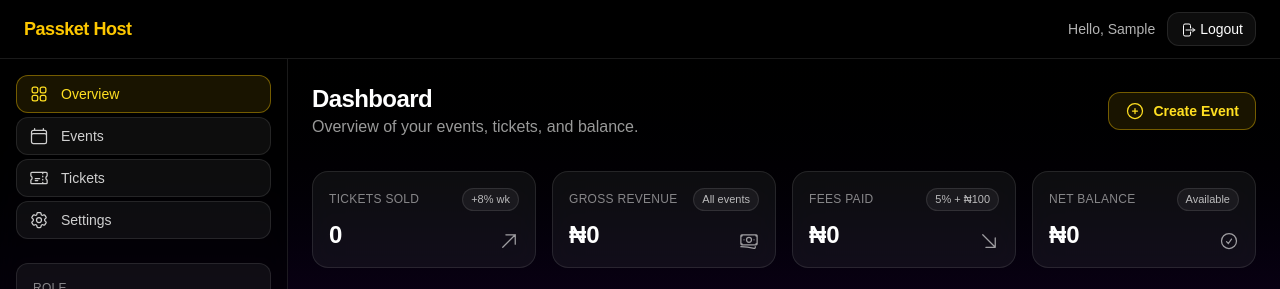
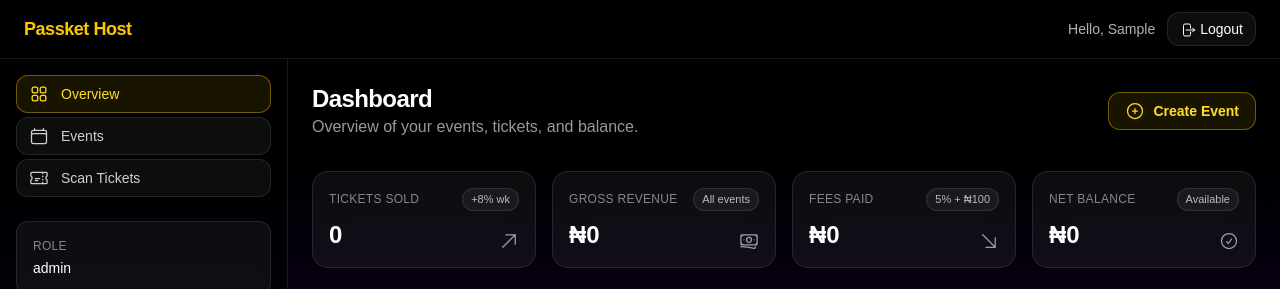
Before and after one commit to milekboy/passket, a Next.js app: page /dashboard in a window 1280 px wide. Shown: the top 289 px of the page. Built offline with nearby package versions, Linux system fonts and the light colour scheme; no server answers; sample sign-in values are in the browser's storage.

Commit message:
scan tickets

```diff
--- a/src/app/dashboard/DashboardLayout.jsx
+++ b/src/app/dashboard/DashboardLayout.jsx
@@ -33,8 +33,7 @@
   const nav = [
     { name: "Overview", href: "/dashboard", icon: Squares2X2Icon },
     { name: "Events", href: "/dashboard/admin-all-events", icon: CalendarIcon },
-    { name: "Tickets", href: "/dashboard/tickets", icon: TicketIcon },
-    { name: "Settings", href: "/dashboard/settings", icon: Cog6ToothIcon },
+    { name: "Scan Tickets", href: "/dashboard/tickets", icon: TicketIcon },
   ];
 
   return (
```
